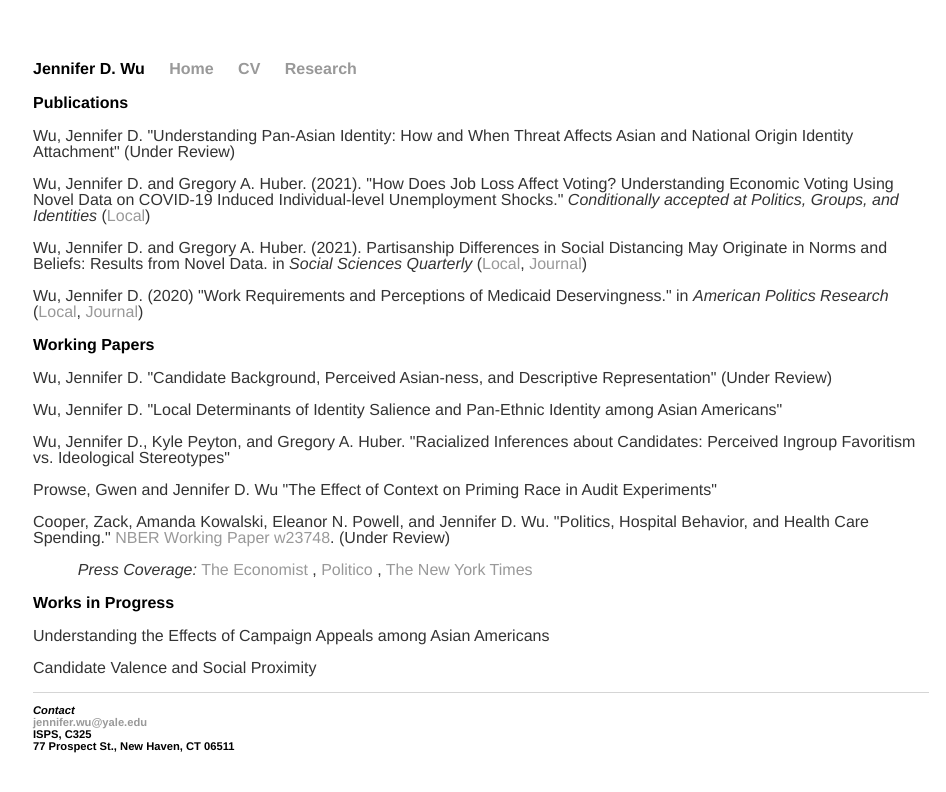
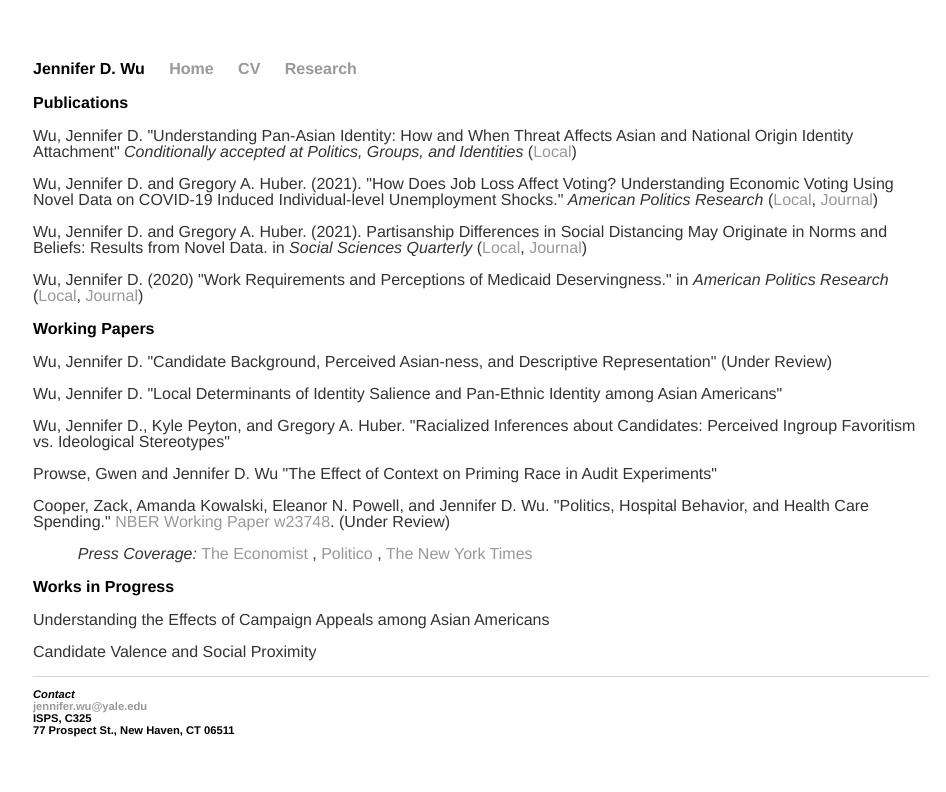
Before and after one commit to wujend/wujend.github.io, a Jekyll site: the page built from research/index.html, in a window 1280 px wide. Shown: the top 792 px of the page, without its empty margins (159-1105 px from the left). Built offline with Jekyll 4.4.1, drawn with Linux system fonts in a browser that asks for light colours.

Commit message:
Update index.html

```diff
--- a/research/index.html
+++ b/research/index.html
@@ -4,11 +4,12 @@ title: Jennifer D. Wu | Research
 ---
 <div class="blurb">
 <h1>Publications</h1>
-  <p>Wu, Jennifer D. "Understanding Pan-Asian Identity: How and When Threat Affects Asian and National Origin Identity Attachment" (Under Review)</p>
+  <p>Wu, Jennifer D. "Understanding Pan-Asian Identity: How and When Threat Affects Asian and National Origin Identity Attachment" <i>Conditionally accepted at Politics, Groups, and Identities</i>
+   (<a href="https://www.jenniferdwu.com/research/Wu_2.pdf">Local</a>)</p>
 
   <p>Wu, Jennifer D. and Gregory A. Huber. (2021). "How Does Job Loss Affect Voting? Understanding Economic
-    Voting Using Novel Data on COVID-19 Induced Individual-level Unemployment Shocks." <i>Conditionally accepted at Politics, Groups, and Identities</i>
-    (<a href="https://www.jenniferdwu.com/research/Wu_2.pdf">Local</a>)</p>
+    Voting Using Novel Data on COVID-19 Induced Individual-level Unemployment Shocks." <i>American Politics Research</i>
+    (<a href="https://www.jenniferdwu.com/research/Wu_2.pdf">Local</a>, <a href="https://doi.org/10.1177/1532673X211026831">Journal</a>)</p>
 
   <p>Wu, Jennifer D. and Gregory A. Huber. (2021). Partisanship Differences in Social
     Distancing May Originate in Norms and Beliefs: Results from Novel Data. in <i>Social Sciences Quarterly </i>
```
